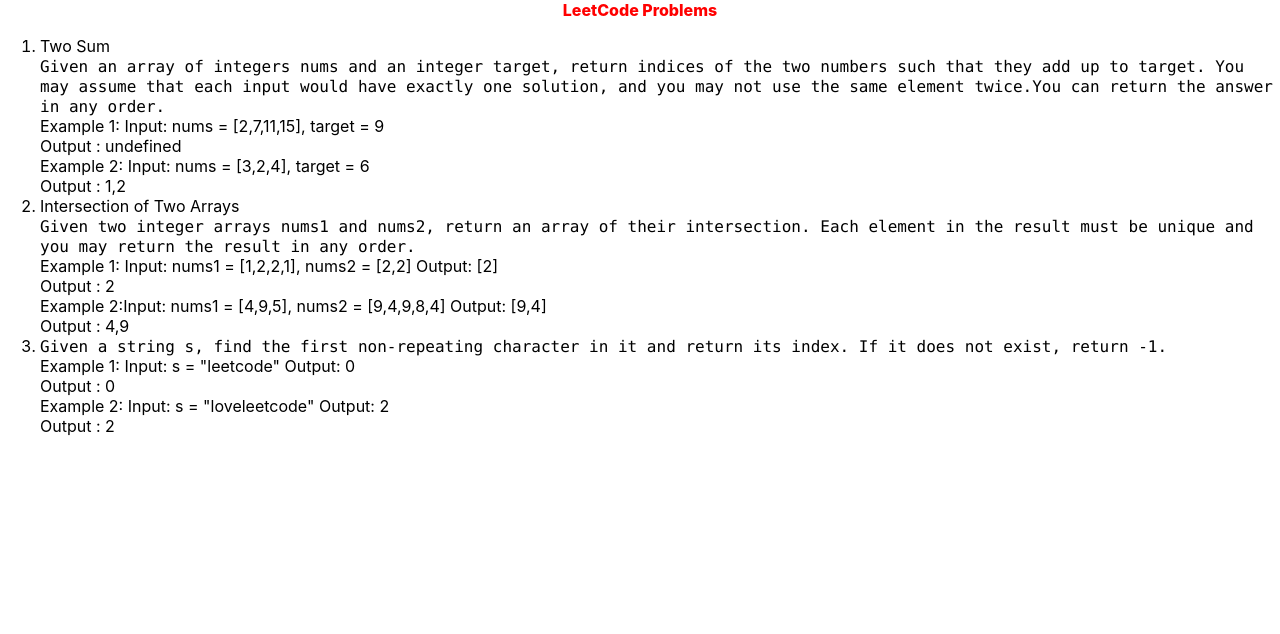
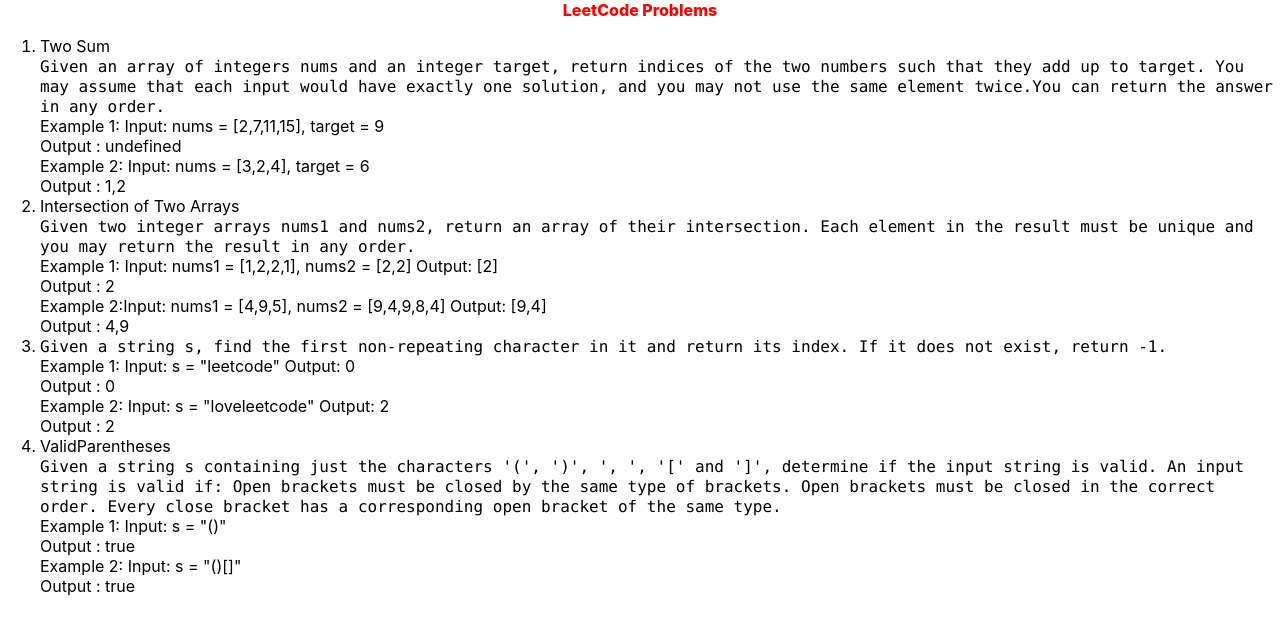
Before and after one commit to shahmansi25/leetcode-problems, a React (Create React App) app: page / in a window 1280 px wide. Shown: the top 634 px of the page. Built offline with nearby package versions, Linux system fonts and the light colour scheme.

Commit message:
valid parenthess changes

```diff
--- a/src/App.js
+++ b/src/App.js
@@ -1,7 +1,7 @@
 import IntercesctionTwoArray from "./HashMap/IntercesctionTwoArray";
 import TwoSum from "./HashMap/TwoSum";
 import UniqueChar from "./HashMap/UniqueChar";
-
+import ValidParentheses from "./Stack/ValidParentheses";
 
 function App() {
   return (
@@ -19,6 +19,9 @@
         <li>
           <UniqueChar />
         </li>
+        <li> ValidParentheses
+          <ValidParentheses/>
+        </li>
       </ol>
       </>
   );
--- a/src/HashMap/UniqueChar.jsx
+++ b/src/HashMap/UniqueChar.jsx
@@ -12,9 +12,7 @@
     for (let i = 0; i < s.length; i++){
       if(obj[s[i]] === 1) return i
     }
-     return -1
-
-
+    return -1
   }
   return (
    <div>
--- /dev/null
+++ b/src/Stack/ValidParentheses.jsx
@@ -0,0 +1,36 @@
+const ValidParentheses = () => {
+  const checkValid = (s) => {
+    const tempStack  = []
+    for (let i = 0; i < s.length; i++) {
+      if (s[i] === '(' || s[i] === '{' || s[i] === '[') {
+        tempStack.push(s[i])
+      } else {
+        if (!tempStack.length || (s[i] === ')' && tempStack[tempStack.length - 1] !== '(')
+          || (s[i] === '}' && tempStack[tempStack.length - 1] !== '{') ||
+          (s[i] === ']' && tempStack[tempStack.length - 1] !== '[')) {
+          return false
+        }
+        tempStack.pop()
+      }
+    }
+    return !tempStack.length
+  }
+  return (
+  <div>
+      <code>
+     Given a string s containing just the characters '(', ')', '{', '}', '[' and ']', determine if the input string is valid.
+
+An input string is valid if:
+
+Open brackets must be closed by the same type of brackets.
+Open brackets must be closed in the correct order.
+Every close bracket has a corresponding open bracket of the same type.
+      </code>
+      <div>Example 1: Input: s = "()"</div>
+      <div>{`Output : ${checkValid("()")}`}</div>
+      <div> Example 2: Input: s = "()[]{}"</div>
+      <div>{`Output : ${checkValid("()[]{}")}`}</div>
+    </div>
+)
+}
+export default ValidParentheses
```
